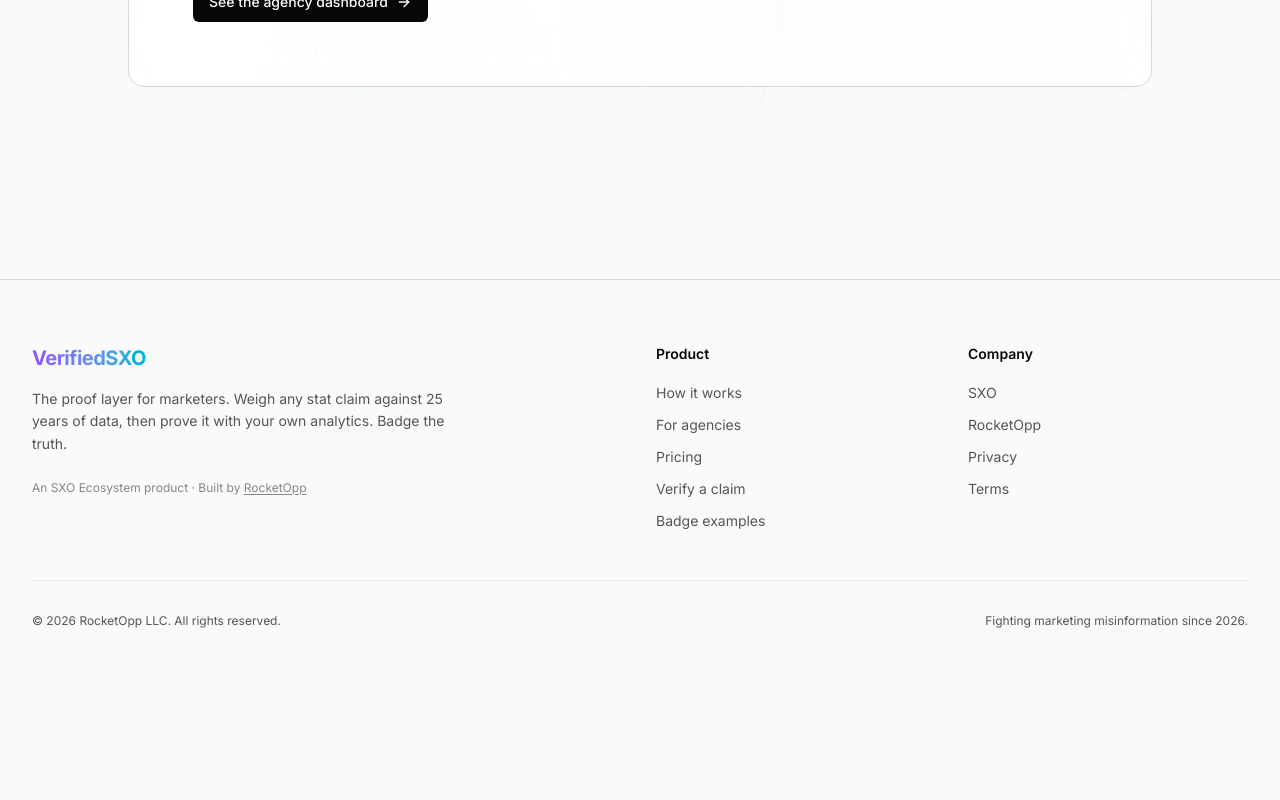
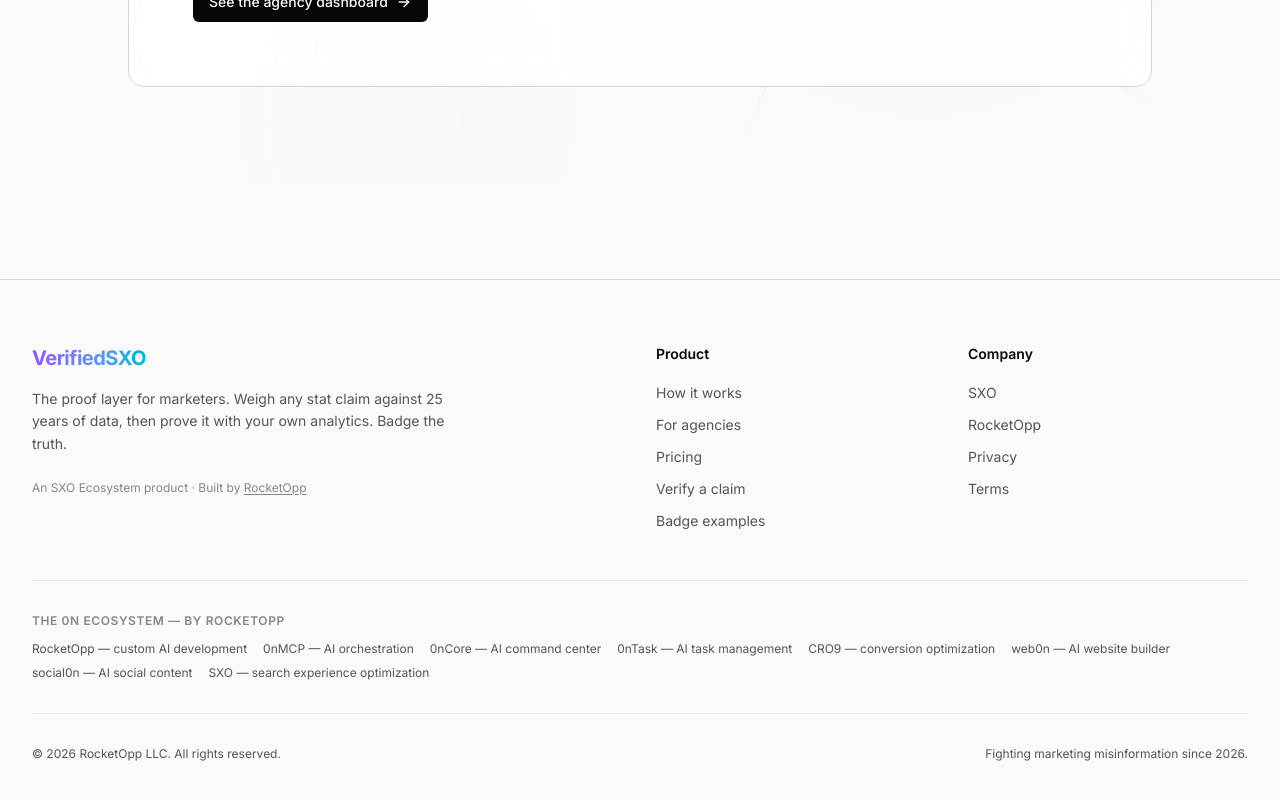
Before and after one commit to Crypto-Goatz-Hub/verifiedsxo, a Next.js app: page / in a window 1280 px wide. Shown: the part 2906-3706 px from the top of the page. Before the commit the page ends 3599 px from the top, so only its background shows below. Built offline with nearby package versions, Linux system fonts and the light colour scheme.

Commit message:
Ecosystem cross-link web: reciprocal keyword-anchored footer links across all 0n sites, RocketOpp as parent + custom-dev

```diff
--- a/components/footer.tsx
+++ b/components/footer.tsx
@@ -45,7 +45,21 @@
           </div>
         </div>
 
-        <div className="mt-12 pt-8 border-t border-border/50 flex flex-col md:flex-row justify-between gap-4 text-xs text-muted-foreground">
+        <div className="mt-12 pt-8 border-t border-border/50">
+          <div className="mb-3 text-xs font-semibold uppercase tracking-wider text-muted-foreground/70">The 0n ecosystem — by RocketOpp</div>
+          <div className="flex flex-wrap gap-x-4 gap-y-2 text-xs text-muted-foreground">
+            <a href="https://rocketopp.com" className="hover:text-foreground transition-colors">RocketOpp — custom AI development</a>
+            <a href="https://www.0nmcp.com" className="hover:text-foreground transition-colors">0nMCP — AI orchestration</a>
+            <a href="https://0ncore.com" className="hover:text-foreground transition-colors">0nCore — AI command center</a>
+            <a href="https://www.0ntask.com" className="hover:text-foreground transition-colors">0nTask — AI task management</a>
+            <a href="https://www.cro9.com" className="hover:text-foreground transition-colors">CRO9 — conversion optimization</a>
+            <a href="https://web0n.com" className="hover:text-foreground transition-colors">web0n — AI website builder</a>
+            <a href="https://social0n.com" className="hover:text-foreground transition-colors">social0n — AI social content</a>
+            <a href="https://sxowebsite.com" className="hover:text-foreground transition-colors">SXO — search experience optimization</a>
+          </div>
+        </div>
+
+        <div className="mt-8 pt-8 border-t border-border/50 flex flex-col md:flex-row justify-between gap-4 text-xs text-muted-foreground">
           <span>© {new Date().getFullYear()} RocketOpp LLC. All rights reserved.</span>
           <span>Fighting marketing misinformation since 2026.</span>
         </div>
```
